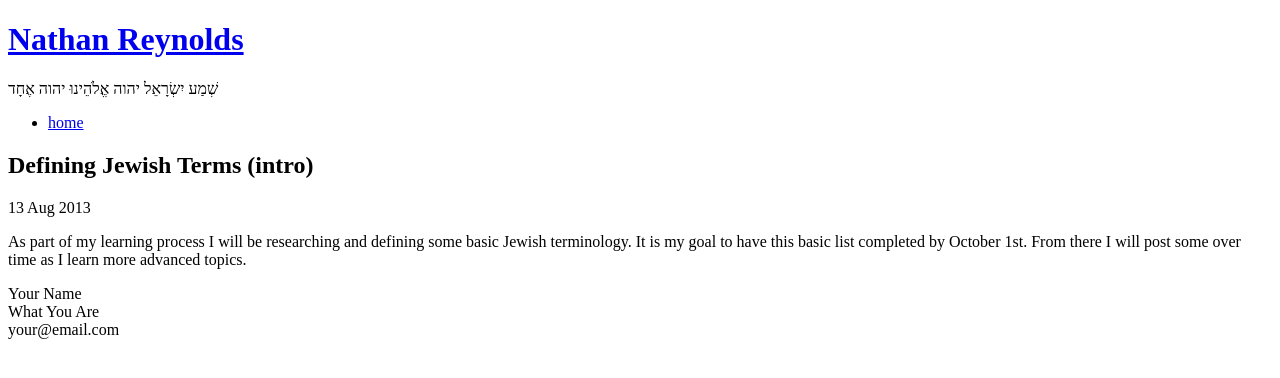
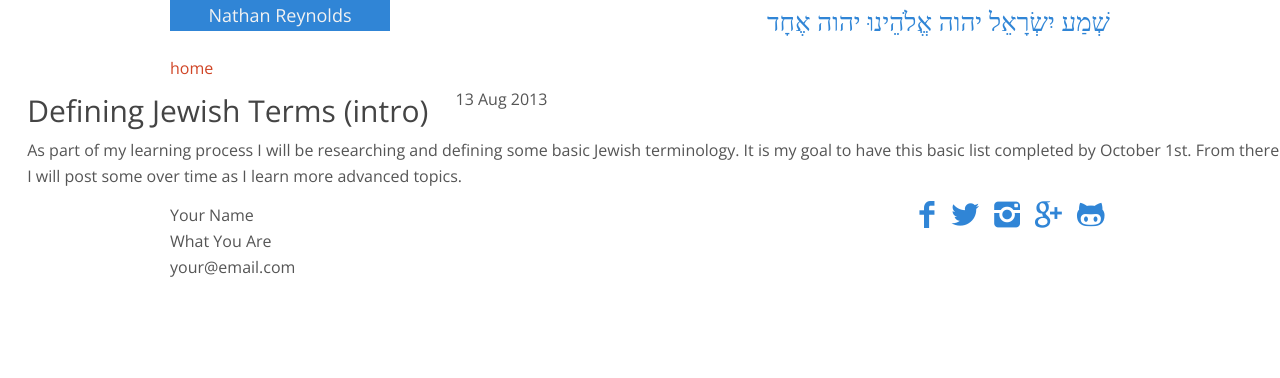
Before and after one commit to nathanreynolds/nathanreynolds.github.io, a Jekyll site: the page built from _posts/2013-08-14-defining-jewish-terms-intro.md, in a window 1280 px wide. Shown: the top 378 px of the page. Built offline with Jekyll 4.4.1, drawn with Linux system fonts in a browser that asks for light colours; Markdown is read by kramdown in place of the engine named in the settings.

Commit message:
Fixing CSS links

```diff
--- a/_layouts/default.html
+++ b/_layouts/default.html
@@ -35,10 +35,10 @@
 
   <!-- We highly recommend you use SASS and write your custom styles in sass/_custom.scss.
        However, there is a blank style.css in the css directory should you prefer -->
-  <link rel="stylesheet" href="css/gumby.css">
+  <link rel="stylesheet" href="/css/gumby.css">
   <!-- <link rel="stylesheet" href="css/style.css"> -->
 
-  <script src="js/libs/modernizr-2.6.2.min.js"></script>
+  <script src="/js/libs/modernizr-2.6.2.min.js"></script>
 </head>
 <body>
 
```
